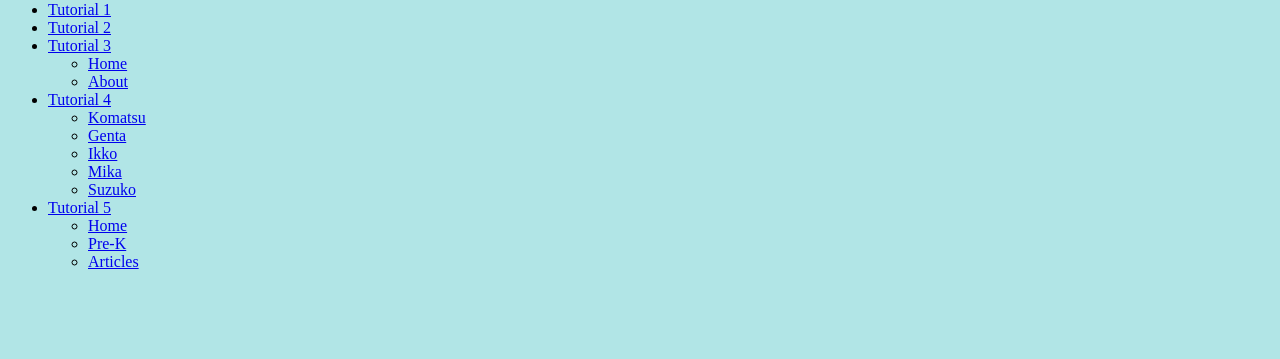
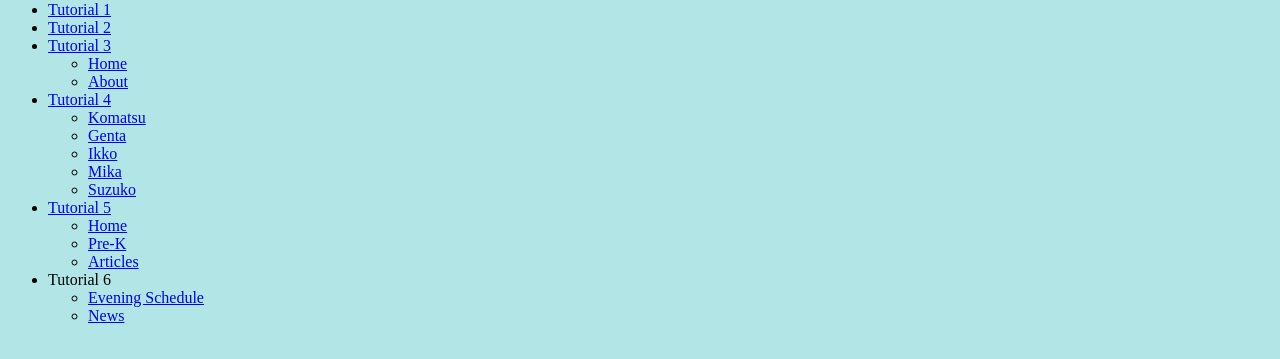
Before and after one commit to maryntangog/mntarcweb, a plain HTML site: page book/book.html in a window 1280 px wide. Shown: the part 321-680 px from the top of the page. Drawn offline with Linux system fonts and the light colour scheme.

Commit message:
Add files via upload
book updated with tutorial 6

```diff
--- a/book/book.html
+++ b/book/book.html
@@ -42,8 +42,12 @@
                 <li><a href="tutorial5/tf_home.html">Home</a></li>
                 <li><a href="tutorial5/tf_prek.html">Pre-K</a></li>
                 <li><a href="tutorial5/tf_articles.html">Articles</a></li>
-
-        </ul>
+            </ul>
+        <li>Tutorial 6</li>
+            <ul>
+                <li><a href="html06/tutorial/dlr_evenings.html">Evening Schedule</a></li>
+                <li><a href="html06/tutorial/dlr_lw0414.html">News</a></li>
+            </ul>
     </ul>
 
 </body>
```
